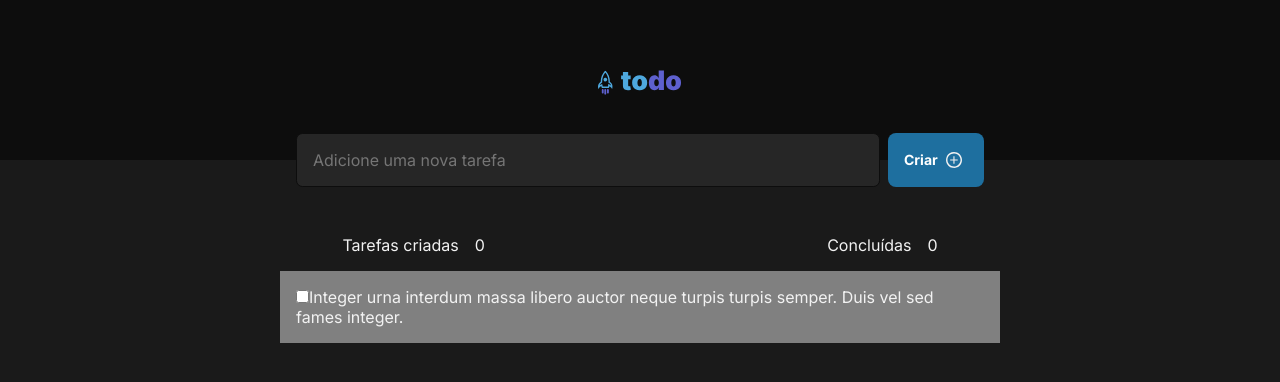
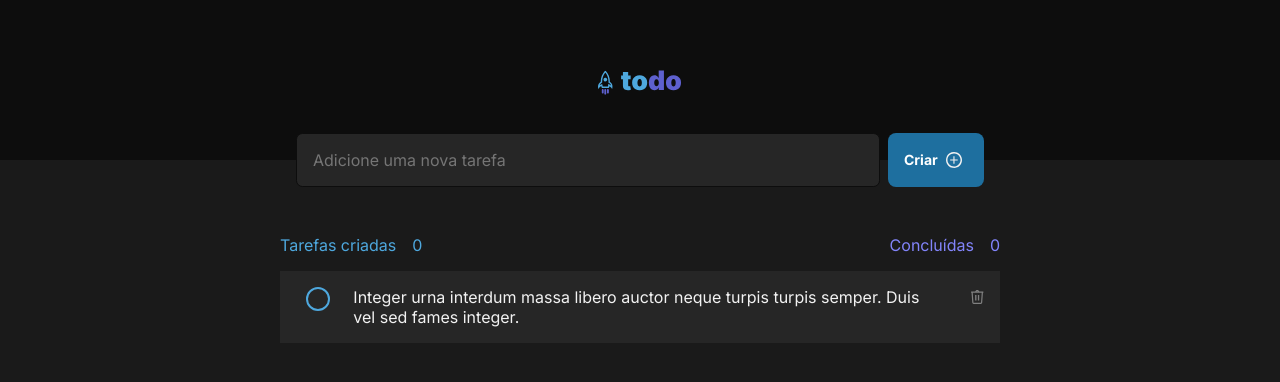
Before and after one commit to GabrielGurris/ToDoList-RocketSeat, a React (Vite) app: page / in a window 1280 px wide. Shown: the top 382 px of the page. Built offline with nearby package versions, Linux system fonts and the light colour scheme.

Commit message:
checkbox input

```diff
--- a/src/components/TasksList.jsx
+++ b/src/components/TasksList.jsx
@@ -1,18 +1,25 @@
 import trash from '../assets/Layer1.svg';
 import styles from './TasksList.module.css';
 
-export function TasksList(){
+export function TasksList() {
     return (
         <div>
             <header className={styles.header}>
-                <span>Tarefas criadas <p className={styles.p1}>0</p></span>
-                <span>Concluídas <p className={styles.p2}>0</p></span>
+                <span>Tarefas criadas
+                    <div className={styles.p}>0</div>
+                </span>
+                <span>Concluídas
+                    <div className={styles.p}>0</div>
+                </span>
             </header>
-            <main className={styles.main}>
-                <input type="checkbox" name="" id=""/>
+            <div className={styles.main}>
+                <div className={styles.round}>
+                    <input type="checkbox" id="checkbox" />
+                    <label for="checkbox"></label>
+                </div>
                 <span>Integer urna interdum massa libero auctor neque turpis turpis semper. Duis vel sed fames integer.</span>
                 <img src={trash} alt="" />
-            </main>
+            </div>
         </div>
     )
 }
--- a/src/components/TasksList.module.css
+++ b/src/components/TasksList.module.css
@@ -1,7 +1,10 @@
 .header{
     display: flex;
-    justify-content: space-evenly;
+    margin: auto;
     margin-top: 3rem;
+    max-width: 45rem;
+
+    justify-content: space-between;
 }
 
 .header span{
@@ -13,9 +16,74 @@
     margin: auto;
 
     margin-top: 1rem;
-    background-color: var(--gray-300);
+    background-color: var(--gray-500);
     color: var(--gray-100);
 
     padding: 1rem;
     max-width: 45rem;
+
+    display: grid;
+    grid-template-columns: 1fr 10fr 1fr;
 }
+
+.main img{
+    margin-left: auto;
+    margin-top: 0.2rem;
+}
+
+.header span{
+    color: var(--blue);
+}
+
+.header span:nth-child(2){
+    color: var(--purple);
+}
+
+.header p{
+    color: var(--white);
+    background-color: var(--gray-400);
+    border-radius: 8px;
+}
+
+.round {
+    position: relative;
+  }
+
+  .round label {
+    background-color: var(--gray-500);
+    border: 2px solid var(--blue);
+    border-radius: 50%;
+    cursor: pointer;
+    height: 1.5rem;
+    left: 10px;
+    position: absolute;
+    top: 0;
+    width: 1.5rem;
+  }
+
+  .round label:after {
+    border: 2px solid #fff;
+    border-top: none;
+    border-right: none;
+    content: "";
+    height: 5px;
+    left: 5px;
+    opacity: 0;
+    position: absolute;
+    top: 5px;
+    transform: rotate(-45deg);
+    width: 8px;
+  }
+
+  .round input[type="checkbox"] {
+    visibility: hidden;
+  }
+
+  .round input[type="checkbox"]:checked + label {
+    background-color: var(--purple);
+    border-color: var(--purple);
+  }
+
+  .round input[type="checkbox"]:checked + label:after {
+    opacity: 1;
+  }
```
